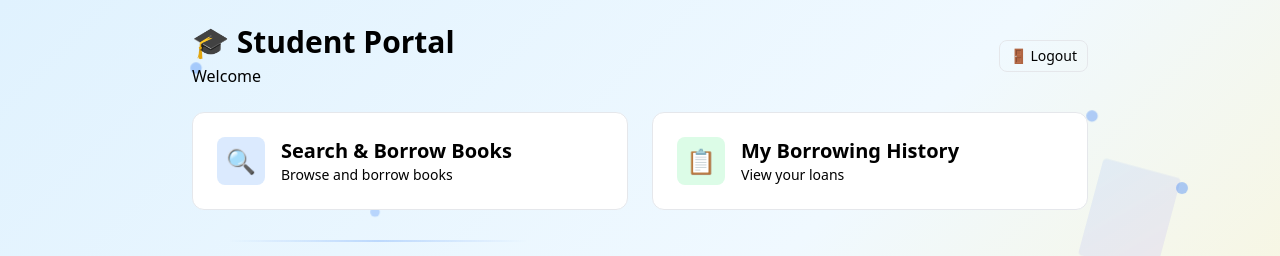
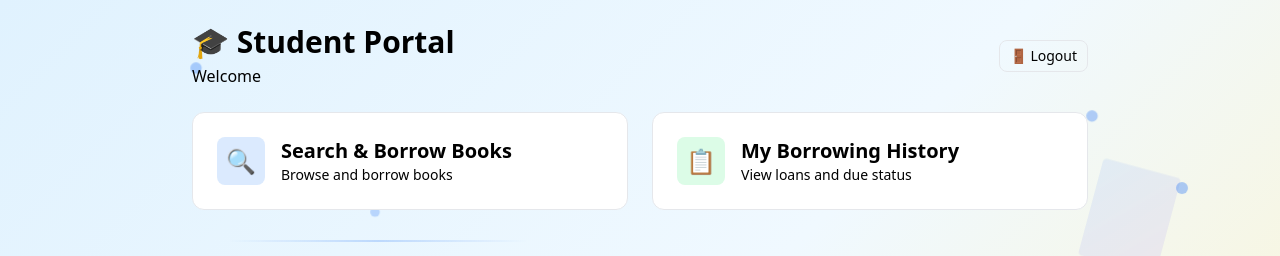
Before and after one commit to Yummyyh/library-management-system, a React app in the folder frontend/: page /student in a window 1280 px wide. Shown: the top 256 px of the page. Built offline with nearby package versions, Linux system fonts and the light colour scheme; sample sign-in values are in the browser's storage; the HTML template or start-up script is replaced by a standard one.

Commit message:
Improve text and hover effects in StudentDashboard
Updated text for better clarity and user understanding.

```diff
--- a/frontend/src/pages/student/StudentDashboard.jsx
+++ b/frontend/src/pages/student/StudentDashboard.jsx
@@ -81,14 +81,14 @@ export default function StudentDashboard() {
             </Link>
             {/* My Loans Card */}
             <Link to="/student/my-loans">
-              <div className="p-6 border rounded-xl bg-white hover:shadow-md cursor-pointer">
+              <div className="p-6 border rounded-xl bg-white hover:shadow-lg transition-shadow cursor-pointer">
                 <div className="flex items-center gap-4">
                   <div className="w-12 h-12 rounded-lg bg-green-100 flex items-center justify-center text-2xl">
                     📋
                   </div>
                   <div>
                     <h2 className="text-xl font-semibold">My Borrowing History</h2>
-                    <p className="text-sm text-muted-foreground">View your loans</p>
+                    <p className="text-sm text-muted-foreground">View loans and due status</p>
                   </div>
                 </div>
               </div>
@@ -109,13 +109,13 @@ export default function StudentDashboard() {
               {notifications.map((notif, idx) => (
                 <div key={idx} className="p-3 bg-red-50 border border-red-200 rounded-lg">
                   <p className="text-sm text-red-800">
-                    {idx + 1}. <strong>{notif.bookTitle}</strong>已逾期<strong>{notif.overdueDay}</strong>天，请及时归还
+                    {idx + 1}. <strong>{notif.bookTitle}</strong> is overdue by <strong>{notif.overdueDay}</strong> day(s). Please return it as soon as possible.
                   </p>
                 </div>
               ))}
             </div>
             <DialogFooter>
-              <Button onClick={() => setShowNotifications(false)}>已知晓</Button>
+              <Button onClick={() => setShowNotifications(false)}>Understood</Button>
             </DialogFooter>
           </DialogContent>
         </Dialog>
```
